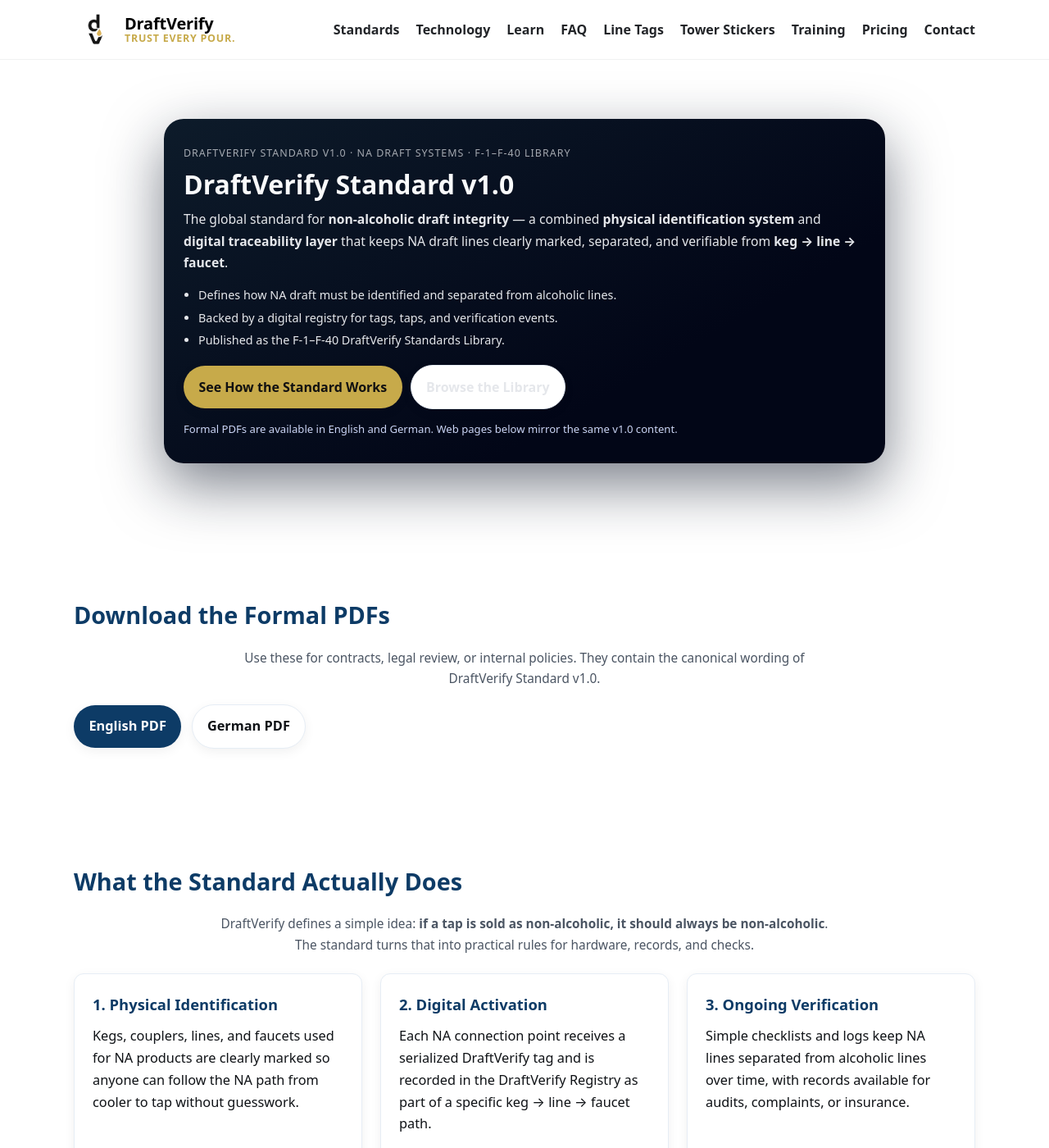
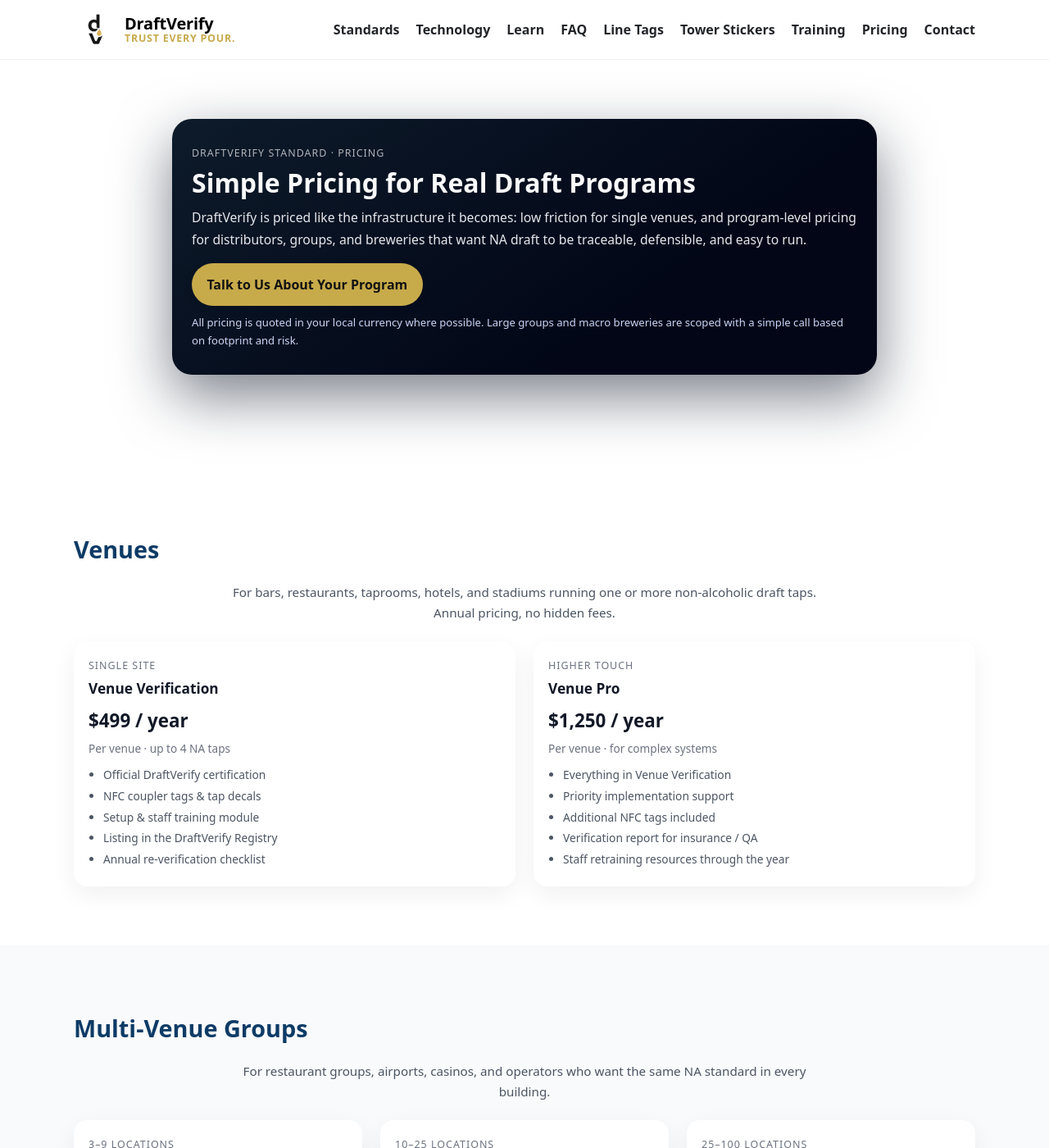
Before and after one commit to draftverify/draftverify.com, a Jekyll site: the page built from pricing.html, in a window 1280 px wide and 1400 px high. Shown: the whole window at 82% size. Built offline with Jekyll 4.4.1, drawn with Linux system fonts in a browser that asks for light colours; some of the changed text lies outside the part shown.

Commit message:
Update pricing.html

```diff
--- a/pricing.html
+++ b/pricing.html
@@ -1,354 +1,362 @@
 ---
 layout: default
-title: "DraftVerify Standard v1.0 — Non-Alcoholic Draft Systems"
-permalink: /standards/
-description: "The official DraftVerify Standard v1.0 — a combined physical and digital framework for identifying, separating, and verifying non-alcoholic draft systems from keg to faucet."
+title: "Pricing — DraftVerify Standard"
+permalink: /pricing/
+description: "Simple, transparent pricing for venues, distributors, and breweries adopting the DraftVerify standard for non-alcoholic draft systems."
 ---
 
 <style>
-  /* ===== Simple, calm Standards page ===== */
+  /* Simple, calm pricing layout */
 
-  .std-hero{
-    max-width:880px;
+  .pricing-hero{
+    max-width:860px;
     margin:0 auto 40px;
     padding:32px 24px 30px;
     border-radius:24px;
-    background:linear-gradient(150deg,#0d1b2a 0%,#020617 70%);
+    background:linear-gradient(145deg,#0d1b2a 0%,#020617 70%);
     color:#e5e7eb;
     box-shadow:0 26px 70px rgba(15,23,42,.55);
   }
-  .std-hero-eyebrow{
+  .pricing-hero-eyebrow{
     font-size:0.78rem;
     letter-spacing:.08em;
     text-transform:uppercase;
-    opacity:.7;
-    margin-bottom:8px;
+    opacity:.75;
+    margin-bottom:6px;
   }
-  .std-hero h1{
+  .pricing-hero h1{
     margin:0 0 10px;
     font-size:2rem;
     color:#f9fafb;
   }
-  .std-hero p.lead{
-    margin:0 0 14px;
+  .pricing-hero p.lead{
+    margin:0 0 16px;
     font-size:0.98rem;
     line-height:1.7;
     color:#e5e7eb;
   }
-  .std-hero ul{
-    margin:0 0 18px 18px;
-    padding:0;
-    font-size:0.9rem;
-    color:#e5e7eb;
-  }
-  .std-hero ul li{
-    margin-bottom:4px;
-  }
-  .std-hero-actions{
-    display:flex;
-    flex-wrap:wrap;
-    gap:10px;
-    align-items:center;
-    margin-top:8px;
-  }
-  .std-hero-note{
-    margin-top:14px;
+  .pricing-hero-note{
+    margin-top:10px;
     font-size:0.82rem;
     color:#cbd5f5;
   }
 
-  .std-section-intro{
-    max-width:760px;
-    margin:0 auto 18px;
+  .pricing-section-intro{
+    max-width:720px;
+    margin:0 auto 10px;
     text-align:center;
-    font-size:0.96rem;
+    font-size:0.95rem;
     color:#4b5563;
   }
 
-  .std-series-grid{
+  .pricing-grid{
     display:grid;
     grid-template-columns:repeat(auto-fit,minmax(260px,1fr));
     gap:22px;
-    margin-top:26px;
+    margin-top:22px;
   }
-  .std-series-card{
+  .price-card{
     background:#ffffff;
-    border-radius:14px;
-    padding:18px 18px 16px;
+    border-radius:16px;
+    padding:20px 18px 18px;
     box-shadow:0 10px 30px rgba(15,23,42,.06);
   }
-  .std-series-label{
+  .price-kicker{
     font-size:0.78rem;
     text-transform:uppercase;
     letter-spacing:.08em;
     color:#6b7280;
     margin-bottom:4px;
   }
-  .std-series-card h3{
+  .price-card h3{
     margin:0 0 6px;
-    font-size:1.02rem;
+    font-size:1.08rem;
     color:#111827;
   }
-  .std-series-card p{
-    margin:0 0 8px;
-    font-size:0.9rem;
+  .price-tag{
+    font-size:1.4rem;
+    font-weight:600;
+    color:#111827;
+    margin-bottom:4px;
+  }
+  .price-caption{
+    font-size:0.85rem;
+    color:#6b7280;
+    margin-bottom:10px;
+  }
+  .price-card ul{
+    margin:0;
+    padding-left:18px;
+    font-size:0.86rem;
     color:#4b5563;
   }
-  .std-series-card ul{
-    margin:0;
-    padding-left:16px;
-    font-size:0.85rem;
-  }
-  .std-series-card ul li{
-    margin-bottom:2px;
-  }
-
-  .std-index details{
-    max-width:860px;
-    margin:28px auto 0;
-    font-size:0.9rem;
-  }
-  .std-index summary{
-    cursor:pointer;
-    font-weight:600;
-    list-style:none;
-  }
-  .std-index summary::-webkit-details-marker{display:none;}
-  .std-index-list{
-    margin-top:10px;
-    padding-left:18px;
-    columns:2;
-    column-gap:26px;
-  }
-  .std-index-list li{
-    margin-bottom:4px;
-    break-inside:avoid;
+  .price-card ul li{
+    margin-bottom:3px;
   }
 
   @media (max-width:768px){
-    .std-hero{
+    .pricing-hero{
       padding:24px 18px 22px;
       border-radius:18px;
     }
-    .std-hero h1{font-size:1.7rem;}
-    .std-index-list{columns:1;}
+    .pricing-hero h1{font-size:1.7rem;}
   }
 </style>
 
 <!-- HERO -->
 <section class="section">
   <div class="container">
-    <div class="std-hero">
-      <div class="std-hero-eyebrow">
-        DraftVerify Standard v1.0 · NA Draft Systems · F-1–F-40 Library
+    <div class="pricing-hero">
+      <div class="pricing-hero-eyebrow">
+        DraftVerify Standard · Pricing
       </div>
-
-      <h1>DraftVerify Standard v1.0</h1>
-
+      <h1>Simple Pricing for Real Draft Programs</h1>
       <p class="lead">
-        The global standard for <strong>non-alcoholic draft integrity</strong> — a combined
-        <strong>physical identification system</strong> and <strong>digital traceability layer</strong>
-        that keeps NA draft lines clearly marked, separated, and verifiable from
-        <strong>keg → line → faucet</strong>.
+        DraftVerify is priced like the infrastructure it becomes: low friction for single venues,
+        and program-level pricing for distributors, groups, and breweries that want NA draft to be
+        traceable, defensible, and easy to run.
       </p>
 
-      <ul>
-        <li>Defines how NA draft must be identified and separated from alcoholic lines.</li>
-        <li>Backed by a digital registry for tags, taps, and verification events.</li>
-        <li>Published as the F-1–F-40 DraftVerify Standards Library.</li>
-      </ul>
+      <a class="btn gold" href="{{ '/onboarding/' | relative_url }}">Talk to Us About Your Program</a>
 
-      <div class="std-hero-actions">
-        <a class="btn gold" href="#how-it-works">See How the Standard Works</a>
-        <a class="btn ghost" href="#library">Browse the Library</a>
-      </div>
-
-      <div class="std-hero-note">
-        Formal PDFs are available in English and German. Web pages below mirror the same v1.0 content.
+      <div class="pricing-hero-note">
+        All pricing is quoted in your local currency where possible. Large groups and macro breweries are
+        scoped with a simple call based on footprint and risk.
       </div>
     </div>
   </div>
 </section>
 
-<!-- DOWNLOADS -->
-<section class="section-sm" id="downloads">
-  <div class="container center">
-    <h2 class="h2">Download the Formal PDFs</h2>
-    <p class="std-section-intro">
-      Use these for contracts, legal review, or internal policies. They contain the canonical wording of
-      DraftVerify Standard v1.0.
+<!-- VENUES -->
+<section class="section">
+  <div class="container">
+    <h2 class="h2 center">Venues</h2>
+    <p class="pricing-section-intro">
+      For bars, restaurants, taprooms, hotels, and stadiums running one or more non-alcoholic draft taps.
+      Annual pricing, no hidden fees.
     </p>
 
-    <p>
-      <a class="btn primary" href="{{ '/standard-en.pdf' | relative_url }}">English PDF</a>
-      <a class="btn ghost" href="{{ '/standard-de.pdf' | relative_url }}" style="margin-left:8px;">German PDF</a>
-    </p>
-  </div>
-</section>
+    <div class="pricing-grid">
 
-<!-- WHAT IT IS / HOW IT WORKS -->
-<section class="section" id="how-it-works">
-  <div class="container">
-    <h2 class="h2 center">What the Standard Actually Does</h2>
-    <p class="std-section-intro">
-      DraftVerify defines a simple idea: <strong>if a tap is sold as non-alcoholic, it should always be
-      non-alcoholic</strong>. The standard turns that into practical rules for hardware, records, and checks.
-    </p>
+      <div class="price-card">
+        <div class="price-kicker">Single Site</div>
+        <h3>Venue Verification</h3>
+        <div class="price-tag">$499 / year</div>
+        <div class="price-caption">Per venue · up to 4 NA taps</div>
+        <ul>
+          <li>Official DraftVerify certification</li>
+          <li>NFC coupler tags &amp; tap decals</li>
+          <li>Setup &amp; staff training module</li>
+          <li>Listing in the DraftVerify Registry</li>
+          <li>Annual re-verification checklist</li>
+        </ul>
+      </div>
 
-    <div class="grid cols-3" style="margin-top:22px">
-      <div class="card">
-        <h3>1. Physical Identification</h3>
-        <p>
-          Kegs, couplers, lines, and faucets used for NA products are clearly marked so anyone can follow
-          the NA path from cooler to tap without guesswork.
-        </p>
+      <div class="price-card">
+        <div class="price-kicker">Higher Touch</div>
+        <h3>Venue Pro</h3>
+        <div class="price-tag">$1,250 / year</div>
+        <div class="price-caption">Per venue · for complex systems</div>
+        <ul>
+          <li>Everything in Venue Verification</li>
+          <li>Priority implementation support</li>
+          <li>Additional NFC tags included</li>
+          <li>Verification report for insurance / QA</li>
+          <li>Staff retraining resources through the year</li>
+        </ul>
       </div>
-      <div class="card">
-        <h3>2. Digital Activation</h3>
-        <p>
-          Each NA connection point receives a serialized DraftVerify tag and is recorded in the DraftVerify
-          Registry as part of a specific keg → line → faucet path.
-        </p>
-      </div>
-      <div class="card">
-        <h3>3. Ongoing Verification</h3>
-        <p>
-          Simple checklists and logs keep NA lines separated from alcoholic lines over time, with records
-          available for audits, complaints, or insurance.
-        </p>
-      </div>
+
     </div>
   </div>
 </section>
 
-<!-- LIBRARY OVERVIEW -->
-<section class="section" id="library" style="background:#f7f9fc;">
+<!-- GROUPS -->
+<section class="section" style="background:#f8fafc;">
   <div class="container">
-    <h2 class="h2 center">The F-Series Library at a Glance</h2>
-    <p class="std-section-intro">
-      The standard is published as <strong>F-1–F-40</strong>. You don’t have to read all of it.
-      Most people only need the series that matches their role.
+    <h2 class="h2 center">Multi-Venue Groups</h2>
+    <p class="pricing-section-intro">
+      For restaurant groups, airports, casinos, and operators who want the same NA standard in every building.
     </p>
 
-    <div class="std-series-grid">
+    <div class="pricing-grid">
 
-      <div class="std-series-card">
-        <div class="std-series-label">F-1–F-5 · Foundation</div>
-        <h3>What DraftVerify Is &amp; Why It Exists</h3>
-        <p>Core standard, definitions, risk profile, and legal / compliance basis.</p>
+      <div class="price-card">
+        <div class="price-kicker">3–9 Locations</div>
+        <h3>Group Starter</h3>
+        <div class="price-tag">$4,900 / year</div>
+        <div class="price-caption">Central playbook & rollout</div>
         <ul>
-          <li><a href="/docs/standard-v1/">F-1 DraftVerify Standard v1.0</a></li>
-          <li><a href="/docs/definitions/">F-2 Definitions &amp; Scope</a></li>
-          <li><a href="/docs/risk-profile/">F-4 NA Draft Risk Profile</a></li>
+          <li>DraftVerify rollout for all sites</li>
+          <li>Central training & reference material</li>
+          <li>Quarterly compliance check-in</li>
+          <li>Verified Tap kits for each location</li>
         </ul>
       </div>
 
-      <div class="std-series-card">
-        <div class="std-series-label">F-6–F-10 · Identification</div>
-        <h3>What NA Looks Like on Hardware</h3>
-        <p>How to physically mark kegs, couplers, lines, and faucets for NA use.</p>
+      <div class="price-card">
+        <div class="price-kicker">10–25 Locations</div>
+        <h3>Group Program</h3>
+        <div class="price-tag">$9,900 / year</div>
+        <div class="price-caption">For regional groups & foodservice</div>
         <ul>
-          <li><a href="/docs/keg-id/">F-6 Keg Identification</a></li>
-          <li><a href="/docs/coupler-tags/">F-7 Coupler Tags</a></li>
-          <li><a href="/docs/line-id/">F-8 Line Identification</a></li>
+          <li>Everything in Group Starter</li>
+          <li>Expanded training coverage</li>
+          <li>Distributor handoff SOPs</li>
+          <li>Multi-location QA snapshots</li>
         </ul>
       </div>
 
-      <div class="std-series-card">
-        <div class="std-series-label">F-11–F-17 · Breweries &amp; Distributors</div>
-        <h3>Preparing &amp; Moving NA Kegs</h3>
-        <p>Tagging, activation, records, and chain-of-custody requirements.</p>
+      <div class="price-card">
+        <div class="price-kicker">25–100 Locations</div>
+        <h3>Enterprise Group</h3>
+        <div class="price-tag">$24,000 / year</div>
+        <div class="price-caption">National or near-national footprint</div>
         <ul>
-          <li><a href="/docs/brewery-implementation/">F-11 Brewery Implementation Guide</a></li>
-          <li><a href="/docs/brewery-serialization/">F-12 Serialization SOP</a></li>
-          <li><a href="/docs/distributor-protocol/">F-15 Distributor Protocol</a></li>
-        </ul>
-      </div>
-
-      <div class="std-series-card">
-        <div class="std-series-label">F-18–F-23 · Venues</div>
-        <h3>Running NA Draft Day-to-Day</h3>
-        <p>Setup, daily checks, cleaning, change logs, and incident response.</p>
-        <ul>
-          <li><a href="/docs/venue-setup/">F-18 Venue Setup</a></li>
-          <li><a href="/docs/venue-checklist/">F-19 Verification Checklist</a></li>
-          <li><a href="/docs/incident-response/">F-22 Incident Response</a></li>
-        </ul>
-      </div>
-
-      <div class="std-series-card">
-        <div class="std-series-label">F-24–F-31 · System &amp; Digital</div>
-        <h3>System Design &amp; Registry</h3>
-        <p>Tower sharing, gas management, and the DraftVerify Registry specification.</p>
-        <ul>
-          <li><a href="/docs/system-design/">F-24 System Design</a></li>
-          <li><a href="/docs/tower-sharing/">F-25 Tower Sharing</a></li>
-          <li><a href="/docs/registry-spec/">F-28 Registry Spec</a></li>
-        </ul>
-      </div>
-
-      <div class="std-series-card">
-        <div class="std-series-label">F-32–F-40 · Programs &amp; Governance</div>
-        <h3>Marks, Audits &amp; Long-Term Care</h3>
-        <p>Use of mark, audits, multi-venue programs, education, and governance.</p>
-        <ul>
-          <li><a href="/docs/certification-policy/">F-32 Certification Policy</a></li>
-          <li><a href="/docs/compliance-audit/">F-33 Compliance Audit</a></li>
-          <li><a href="/docs/governance-policy/">F-40 Governance Policy</a></li>
+          <li>Custom program handbook</li>
+          <li>Annual national audit summary</li>
+          <li>Program-level registry reporting</li>
+          <li>Priority support for operators</li>
         </ul>
       </div>
 
     </div>
+  </div>
+</section>
 
-    <!-- Full index collapsed so it doesn't clutter the page -->
-    <div class="std-index">
-      <details>
-        <summary>View full F-1–F-40 document index</summary>
-        <ol class="std-index-list">
-          <li><a href="/docs/standard-v1/">F-1 — DraftVerify Standard v1.0</a></li>
-          <li><a href="/docs/definitions/">F-2 — Definitions, Scope &amp; Terminology</a></li>
-          <li><a href="/docs/identity-architecture/">F-3 — Identity Architecture Overview</a></li>
-          <li><a href="/docs/risk-profile/">F-4 — NA Draft Risk Profile &amp; Rationale</a></li>
-          <li><a href="/docs/legal-basis/">F-5 — Legal &amp; Compliance Basis for NA Separation</a></li>
-          <li><a href="/docs/keg-id/">F-6 — Keg Identification Standard</a></li>
-          <li><a href="/docs/coupler-tags/">F-7 — Coupler Tag Standard</a></li>
-          <li><a href="/docs/line-id/">F-8 — Beer Line Identification Standard</a></li>
-          <li><a href="/docs/faucet-id/">F-9 — Faucet Identification Standard</a></li>
-          <li><a href="/docs/visual-lexicon/">F-10 — Visual Lexicon: Colors, Shapes, Symbols</a></li>
-          <li><a href="/docs/brewery-implementation/">F-11 — Brewery Implementation Guide</a></li>
-          <li><a href="/docs/brewery-serialization/">F-12 — Brewery NFC Tag Serialization SOP</a></li>
-          <li><a href="/docs/brewery-activation/">F-13 — Brewery Activation Workflow</a></li>
-          <li><a href="/docs/brewery-records/">F-14 — Brewery Documentation &amp; Records</a></li>
-          <li><a href="/docs/distributor-protocol/">F-15 — Distributor Protocol</a></li>
-          <li><a href="/docs/distributor-transport/">F-16 — Distributor Transport &amp; Storage Requirements</a></li>
-          <li><a href="/docs/distributor-logs/">F-17 — Distributor Verification &amp; Reconciliation Logs</a></li>
-          <li><a href="/docs/venue-setup/">F-18 — Venue Setup &amp; Verification Protocol</a></li>
-          <li><a href="/docs/venue-checklist/">F-19 — Daily / Weekly Verification Checklist</a></li>
-          <li><a href="/docs/change-log/">F-20 — Change Log SOP</a></li>
-          <li><a href="/docs/cleaning-log/">F-21 — Cleaning Log SOP</a></li>
-          <li><a href="/docs/incident-response/">F-22 — Incident Response &amp; Mis-Serve Procedure</a></li>
-          <li><a href="/docs/staff-training/">F-23 — NA Draft Staff Training Manual</a></li>
-          <li><a href="/docs/system-design/">F-24 — System Design Requirements</a></li>
-          <li><a href="/docs/tower-sharing/">F-25 — Tower Sharing Standards</a></li>
-          <li><a href="/docs/gas-management/">F-26 — Gas Management &amp; Pressure Safety</a></li>
-          <li><a href="/docs/system-modification/">F-27 — System Modification Protocol</a></li>
-          <li><a href="/docs/registry-spec/">F-28 — DraftVerify Registry Specification</a></li>
-          <li><a href="/docs/tag-activation/">F-29 — Tag Activation Rules</a></li>
-          <li><a href="/docs/verification-events/">F-30 — Verification Event Specification</a></li>
-          <li><a href="/docs/audit-log/">F-31 — Audit Log &amp; Traceability Framework</a></li>
-          <li><a href="/docs/certification-policy/">F-32 — Use of Mark &amp; Certification Policy</a></li>
-          <li><a href="/docs/compliance-audit/">F-33 — Compliance Audit Framework</a></li>
-          <li><a href="/docs/multi-venue/">F-34 — Multi-Venue Program Requirements</a></li>
-          <li><a href="/docs/contamination-report/">F-35 — NA Draft Safety &amp; Contamination Report</a></li>
-          <li><a href="/docs/failure-modes/">F-36 — NA Draft System Failure Modes Guide</a></li>
-          <li><a href="/docs/audit-handbook/">F-37 — Field Audit Handbook</a></li>
-          <li><a href="/docs/education-handbook/">F-38 — Distributor &amp; Venue Education Handbook</a></li>
-          <li><a href="/docs/product-switching/">F-39 — Product Switching &amp; Line Reuse Protocol</a></li>
-          <li><a href="/docs/governance-policy/">F-40 — Revision &amp; Governance Policy</a></li>
-        </ol>
-      </details>
+<!-- DISTRIBUTORS -->
+<section class="section">
+  <div class="container">
+    <h2 class="h2 center">Distributors</h2>
+    <p class="pricing-section-intro">
+      For distributors who want to prove that NA draft was handled correctly from warehouse to tap.
+    </p>
+
+    <div class="pricing-grid">
+
+      <div class="price-card">
+        <div class="price-kicker">Entry</div>
+        <h3>Distributor</h3>
+        <div class="price-tag">$12,500 / year</div>
+        <div class="price-caption">Single territory or warehouse</div>
+        <ul>
+          <li>Distributor verification & SOPs</li>
+          <li>Warehouse staff training module</li>
+          <li>NFC tagging & handling guidelines</li>
+          <li>Basic route & warehouse logs</li>
+        </ul>
+      </div>
+
+      <div class="price-card">
+        <div class="price-kicker">Regional</div>
+        <h3>Distributor Pro</h3>
+        <div class="price-tag">$28,000 / year</div>
+        <div class="price-caption">Multiple depots or large territory</div>
+        <ul>
+          <li>Everything in Distributor</li>
+          <li>Regional compliance dashboard (where available)</li>
+          <li>Issue / exception reporting workflows</li>
+          <li>Annual site review</li>
+        </ul>
+      </div>
+
+      <div class="price-card">
+        <div class="price-kicker">National</div>
+        <h3>Distributor Enterprise</h3>
+        <div class="price-tag">$55,000 / year</div>
+        <div class="price-caption">Nationwide or multi-country</div>
+        <ul>
+          <li>Program design for NA draft handling</li>
+          <li>Multi-warehouse rollout planning</li>
+          <li>Enterprise-level compliance reporting</li>
+        </ul>
+      </div>
+
+    </div>
+  </div>
+</section>
+
+<!-- BREWERIES -->
+<section class="section" style="background:#f8fafc;">
+  <div class="container">
+    <h2 class="h2 center">Breweries</h2>
+    <p class="pricing-section-intro">
+      Breweries use DraftVerify to protect NA brands in the field and standardize how partners handle NA draft.
+      Pricing is based on scale.
+    </p>
+
+    <div class="pricing-grid">
+
+      <div class="price-card">
+        <div class="price-kicker">Craft & Regional</div>
+        <h3>Micro Brewery</h3>
+        <div class="price-tag">$18,500 / year</div>
+        <div class="price-caption">Smaller footprint, focused markets</div>
+        <ul>
+          <li>Unlimited NFC tags for NA SKUs</li>
+          <li>Brewery implementation & SOPs</li>
+          <li>Distributor instructions & playbook</li>
+          <li>Verified Brew marketing usage</li>
+        </ul>
+      </div>
+
+      <div class="price-card">
+        <div class="price-kicker">Growing Distribution</div>
+        <h3>Regional Brewery</h3>
+        <div class="price-tag">$65,000 / year</div>
+        <div class="price-caption">Multi-facility or multi-state / province</div>
+        <ul>
+          <li>Everything in Micro Brewery</li>
+          <li>Multi-facility support</li>
+          <li>Distributor integration workflow</li>
+          <li>Regional compliance summaries</li>
+        </ul>
+      </div>
+
+      <div class="price-card">
+        <div class="price-kicker">National</div>
+        <h3>Large Brewery</h3>
+        <div class="price-tag">$150,000 / year</div>
+        <div class="price-caption">National NA draft footprint</div>
+        <ul>
+          <li>National distributor integration</li>
+          <li>Multi-SKU identity protection</li>
+          <li>National program reporting</li>
+          <li>Full brewery-side training</li>
+        </ul>
+      </div>
+
+    </div>
+  </div>
+</section>
+
+<!-- GLOBAL / ENTERPRISE -->
+<section class="section">
+  <div class="container">
+    <h2 class="h2 center">Global Beverage Groups</h2>
+    <p class="pricing-section-intro">
+      For global brands operating NA draft across multiple regions or continents.
+      Scoped for each group with a simple working session.
+    </p>
+
+    <div class="pricing-grid" style="max-width:720px;margin:22px auto 0;">
+      <div class="price-card">
+        <div class="price-kicker">Global License</div>
+        <h3>Macro Enterprise Brewery</h3>
+        <div class="price-tag">$1.2M–$2.5M / year</div>
+        <div class="price-caption">Per global group · by agreement</div>
+        <ul>
+          <li>License to deploy DraftVerify standard group-wide</li>
+          <li>Unlimited NFC assets for NA SKUs</li>
+          <li>Global distributor & venue program design</li>
+          <li>Dedicated support & governance cadence</li>
+        </ul>
+      </div>
     </div>
 
+    <p style="max-width:720px;margin:18px auto 0;font-size:0.88rem;color:#4b5563;text-align:center;">
+      Large programs are usually scoped on a short call based on number of facilities, markets, and NA draft taps.
+      Use the onboarding form and we’ll respond with a simple proposal.
+    </p>
   </div>
 </section>
 
@@ -357,12 +365,12 @@ description: "The official DraftVerify Standard v1.0 — a combined physical and
   <div class="container">
     <div class="cta-band">
       <div>
-        <div class="kicker">Put the Standard to Work</div>
-        <h3 style="margin:.3rem 0 0;">Bring DraftVerify to your breweries, routes, and venues.</h3>
+        <div class="kicker">Next Step</div>
+        <h3 style="margin:.3rem 0 0;">Tell us about your breweries, routes, or venues.</h3>
       </div>
       <div>
         <a class="btn primary" href="{{ '/onboarding/' | relative_url }}">Start Onboarding</a>
-        <a class="btn ghost" href="{{ '/pricing/' | relative_url }}" style="margin-left:8px;">View Pricing</a>
+        <a class="btn ghost" href="{{ '/contact/' | relative_url }}" style="margin-left:8px;">Ask a Pricing Question</a>
       </div>
     </div>
   </div>
```
